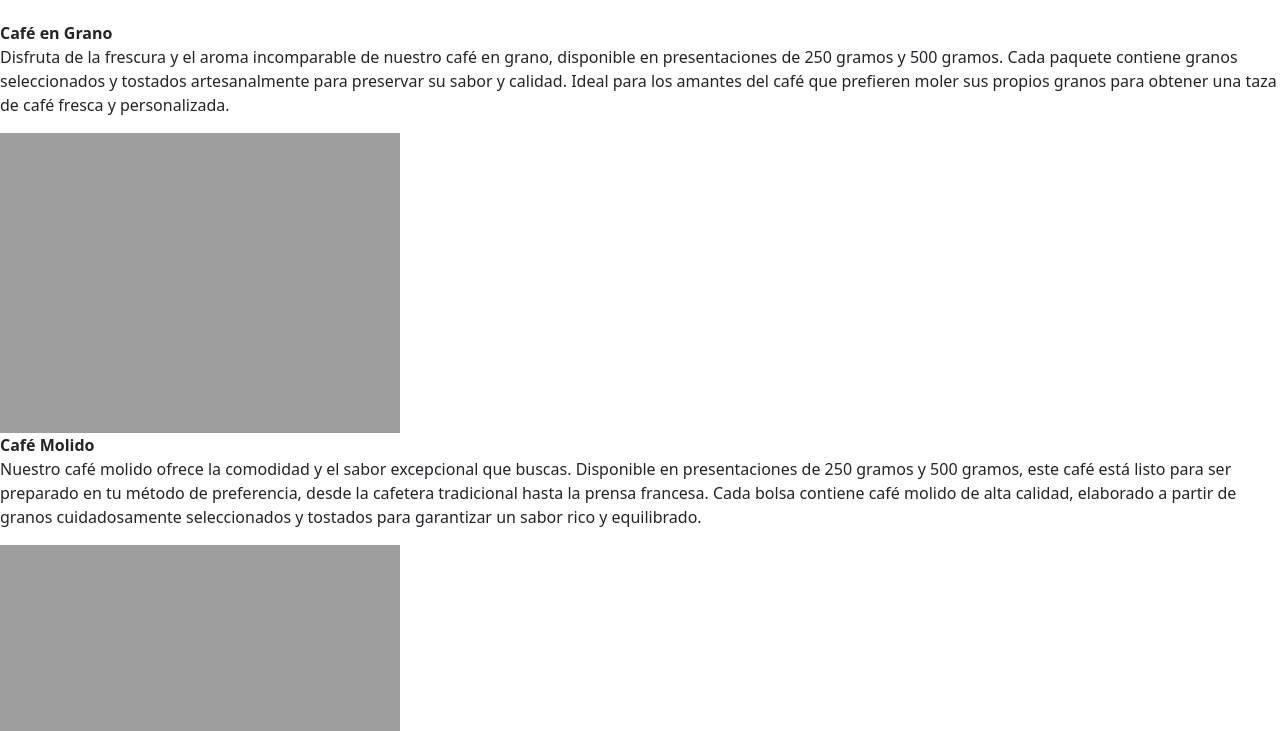
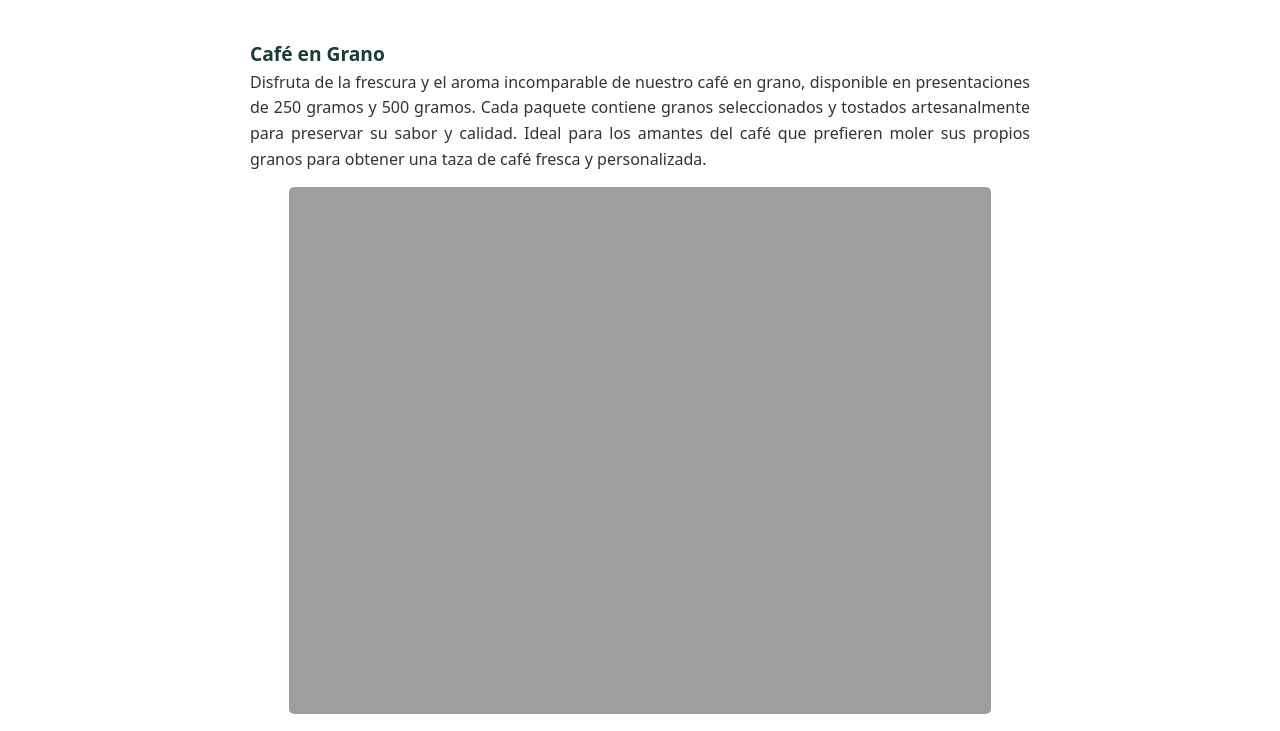
Before and after one commit to sfarori/cafearami, a website: page html/products.html in a window 1280 px wide. Shown: the part 131-862 px from the top of the page. Drawn offline with nearby package versions, Linux system fonts and the light colour scheme; the site is published under a folder, as on GitHub Pages, so addresses that start at the root find nothing.

Commit message:
varios cambios

```diff
--- a/html/products.html
+++ b/html/products.html
@@ -4,7 +4,7 @@
     <meta charset="UTF-8">
     <meta name="viewport" content="width=device-width, initial-scale=1.0">
     <title>Document</title>
-    <link rel="stylesheet" href= "/css/estilos.css">
+    <link rel="stylesheet" href= "../css/estilos.css">
     <link rel="stylesheet" href="https://cdnjs.cloudflare.com/ajax/libs/font-awesome/4.7.0/css/font-awesome.min.css">
     <link href="https://cdn.jsdelivr.net/npm/bootstrap@5.3.3/dist/css/bootstrap.min.css" rel="stylesheet" integrity="sha384-QWTKZyjpPEjISv5WaRU9OFeRpok6YctnYmDr5pNlyT2bRjXh0JMhjY6hW+ALEwIH" crossorigin="anonymous">
 </head>
```
